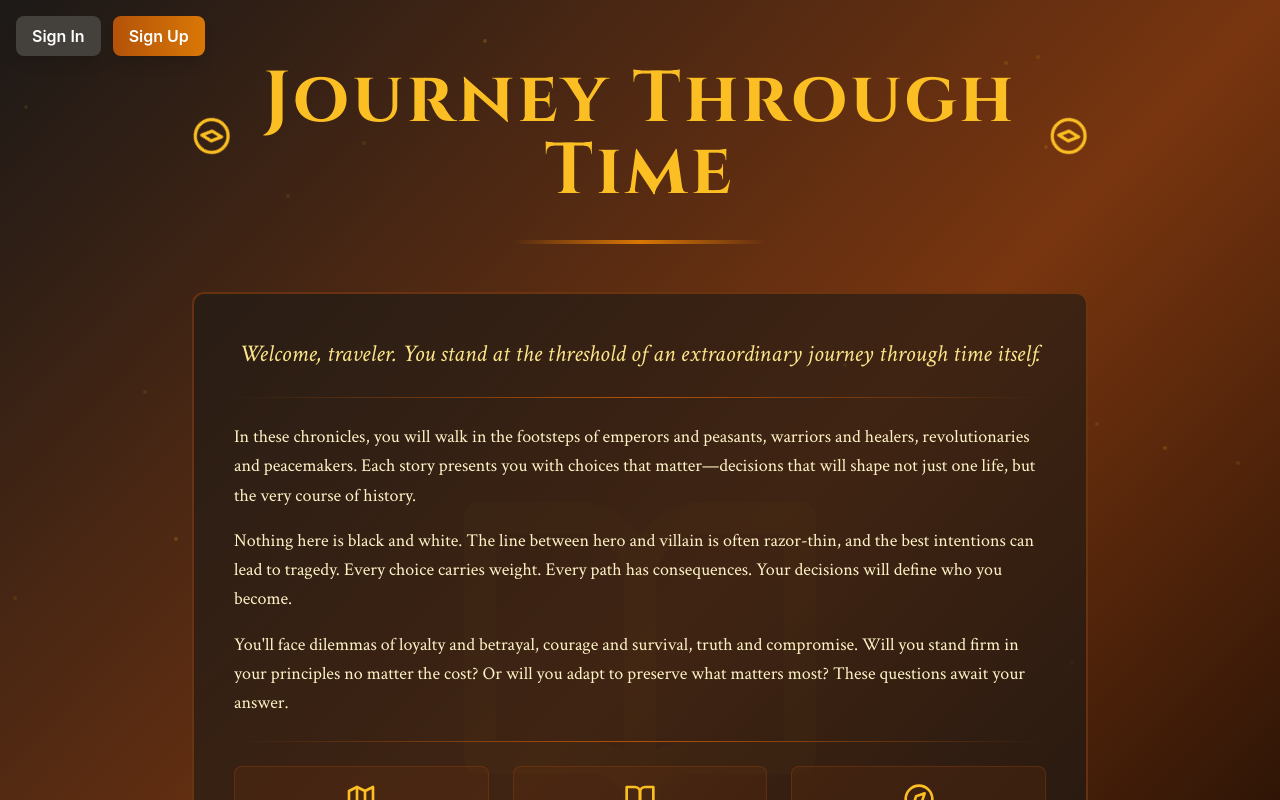
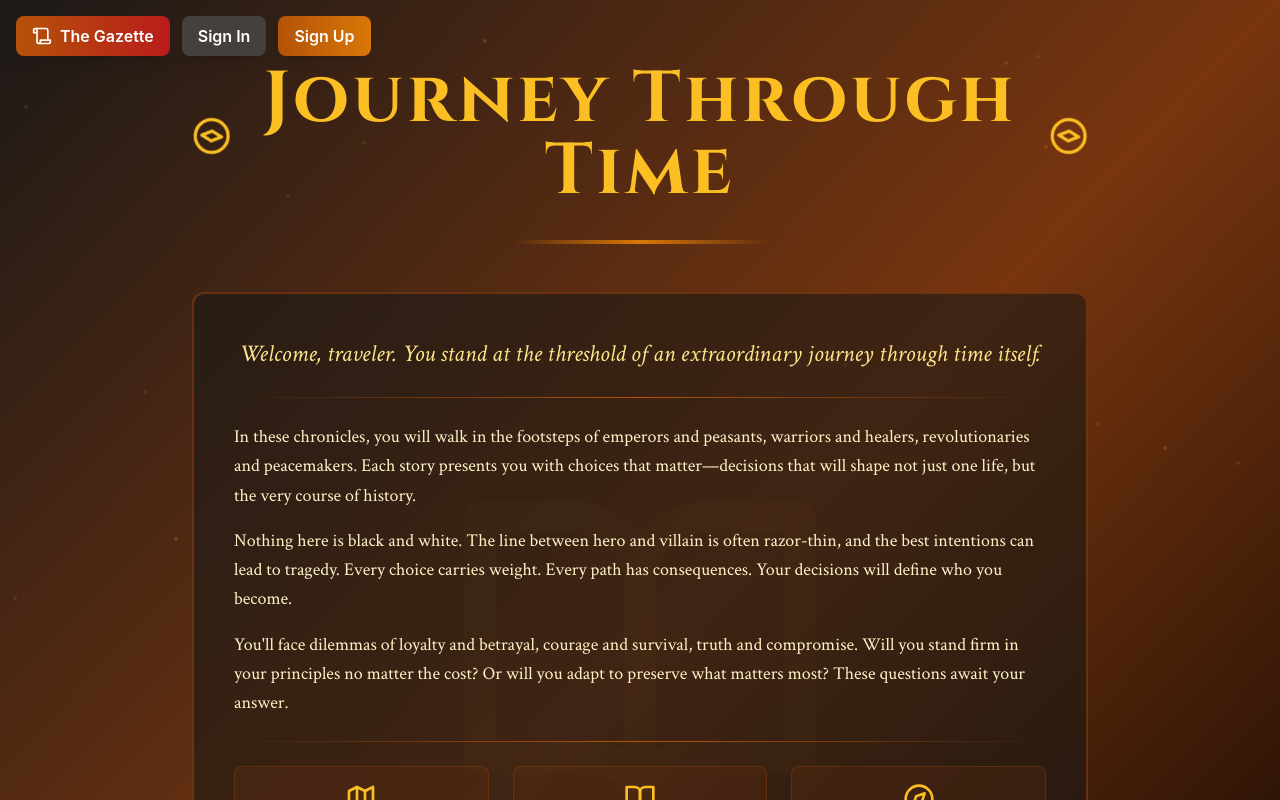
Before and after one commit to Marwakhot/chronicles, a Next.js app: page / in a window 1280 px wide. Both pictures are taken after a click on the button "Begin Your Journey". Shown: the top 800 px of the page. Built offline with nearby package versions, Linux system fonts and the light colour scheme.

Commit message:
Update page.js

```diff
--- a/app/page.js
+++ b/app/page.js
@@ -9,13 +9,15 @@ import TimelineSelection from '@/components/TimelineSelection';
 import StorySelection from '@/components/StorySelection';
 import AuthModal from '@/components/AuthModal';
 import ProfilePage from '@/components/ProfilePage';
-import { User, LogOut } from 'lucide-react';
+import GossipNewsletter from '@/components/GossipNewsletter';
+import { User, LogOut, Scroll } from 'lucide-react';
 
 export default function Home() {
   const [currentPage, setCurrentPage] = useState('landing');
   const [selectedTimeline, setSelectedTimeline] = useState(null);
   const [showAuthModal, setShowAuthModal] = useState(false);
   const [authMode, setAuthMode] = useState('login');
+  const [showGossip, setShowGossip] = useState(false);
   const { user, logout, isAuthenticated, loading } = useAuth();
 
   const handleEnter = () => {
@@ -72,6 +74,13 @@ const handleBackToTimeline = () => {
     <main className="w-full min-h-screen relative">
       {currentPage !== 'landing' && (
         <div className="fixed top-4 left-4 z-50 flex items-center gap-3">
+          <button
+          onClick={() => setShowGossip(true)}
+          className="flex items-center gap-2 px-4 py-2 bg-gradient-to-r from-amber-700 to-red-700 hover:from-amber-600 hover:to-red-600 text-white rounded-lg transition-all duration-300 shadow-lg"
+        >
+          <Scroll className="w-5 h-5" />
+          <span className="font-semibold">The Gazette</span>
+        </button>
           {isAuthenticated ? (
             <>
               <button
@@ -118,6 +127,7 @@ const handleBackToTimeline = () => {
         onClose={() => setShowAuthModal(false)}
         initialMode={authMode}
       />
+          <GossipNewsletter isOpen={showGossip} onClose={() => setShowGossip(false)} />
     </main>
   );
 }
```
